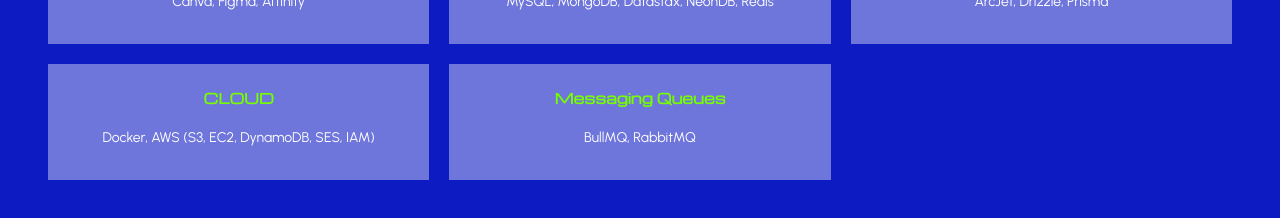
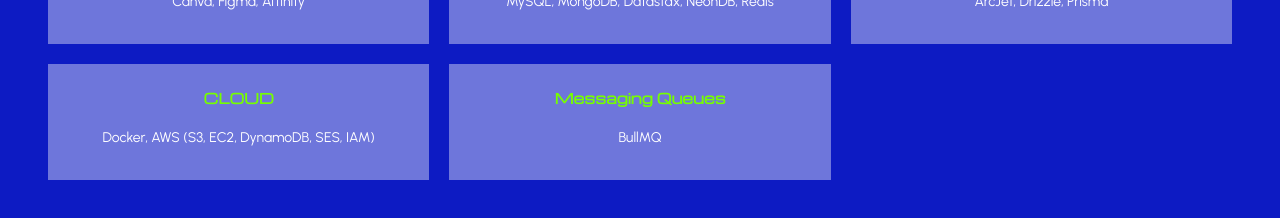
Before and after one commit to isudiptodas/isudiptodas_portfolio, a Next.js app: page / in a window 1280 px wide. Shown: the part 1800-2018 px from the top of the page. Built offline with nearby package versions, Linux system fonts and the light colour scheme; a web font is replaced by a local one.

Commit message:
Update page.tsx

```diff
--- a/src/app/page.tsx
+++ b/src/app/page.tsx
@@ -256,7 +256,7 @@
             </div>
             <div className={`bg-white/40 w-full pt-6 pb-8 px-4 flex flex-col justify-start items-center`}>
               <h3 className={`w-full text-center font-Michroma font-bold text-[#76fe00] text-sm`}>Messaging Queues</h3>
-              <p className="w-full text-center mt-5 font-Urbanist text-white text-sm">BullMQ, RabbitMQ</p>
+              <p className="w-full text-center mt-5 font-Urbanist text-white text-sm">BullMQ</p>
             </div>
           </div>
         </div>
```
